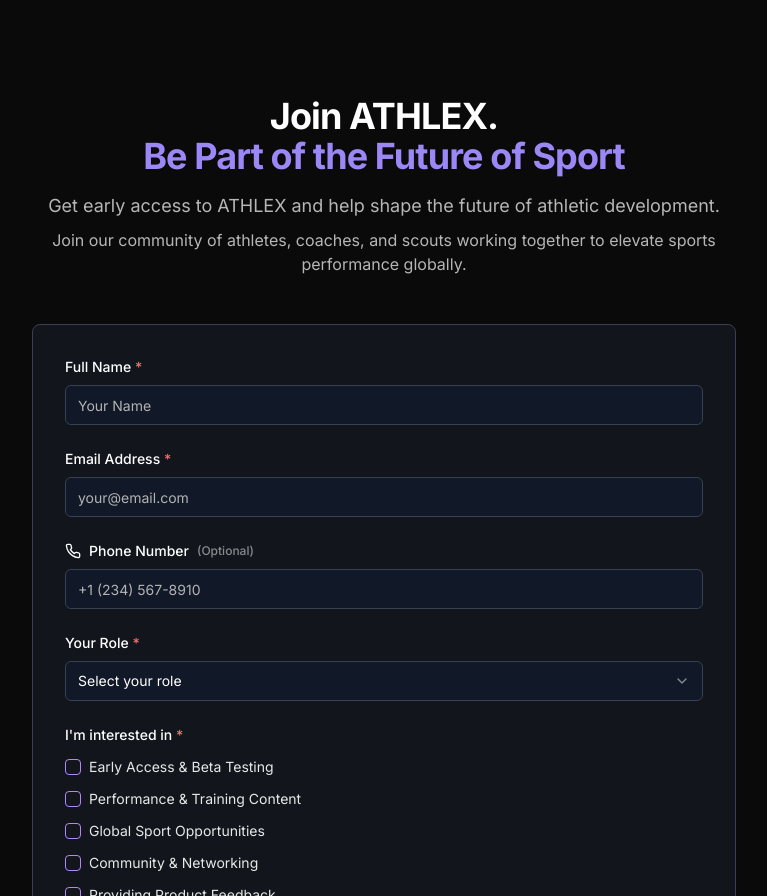
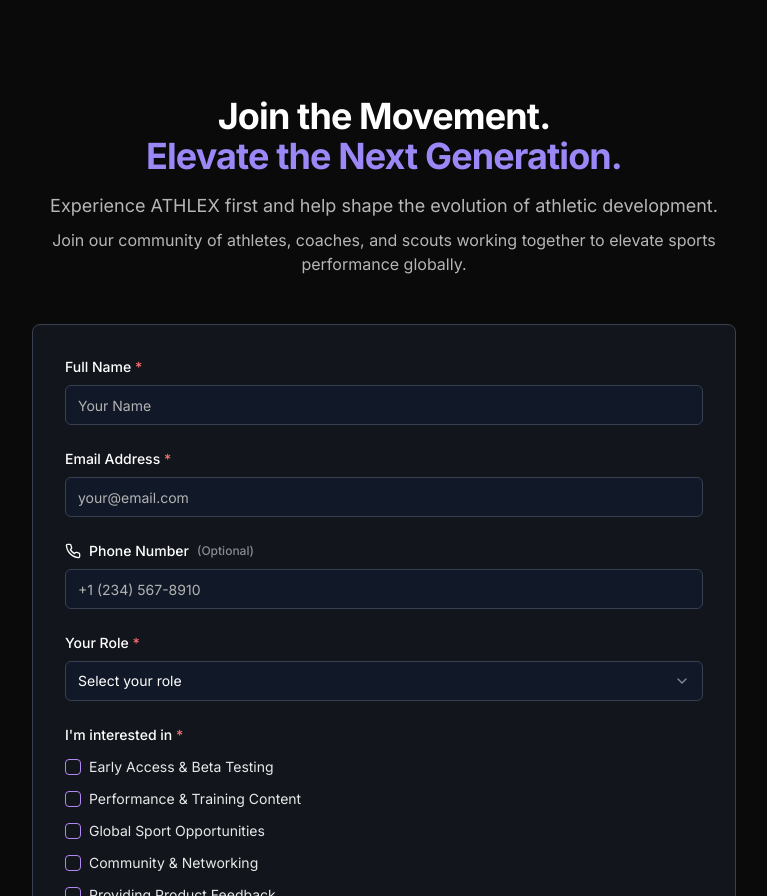
Before and after one commit to darrenlam3d/athlex-mvp, a React (Vite) app: page / in a window 1280 px wide. Shown: the part 5280-6176 px from the top of the page, without its empty margins (256-1023 px from the left). Built offline with nearby package versions, Linux system fonts and the light colour scheme; no server answers.

Commit message:
Implement the plan
Implement the changes as per the plan.

```diff
--- a/src/components/sections/waitlist/WaitlistHeader.tsx
+++ b/src/components/sections/waitlist/WaitlistHeader.tsx
@@ -5,11 +5,11 @@ const WaitlistHeader = () => {
   return (
     <div className="text-center mb-12">
       <h2 className="text-3xl md:text-4xl font-bold mb-4">
-        Join ATHLEX.<br />
-        <span className="text-athlex-accent">Be Part of the Future of Sport</span>
+        Join the Movement.<br />
+        <span className="text-athlex-accent">Elevate the Next Generation.</span>
       </h2>
       <p className="text-white/70 text-lg mb-2">
-        Get early access to ATHLEX and help shape the future of athletic development.
+        Experience ATHLEX first and help shape the evolution of athletic development.
       </p>
       <p className="text-white/70">
         Join our community of athletes, coaches, and scouts working together to elevate sports performance globally.
```
